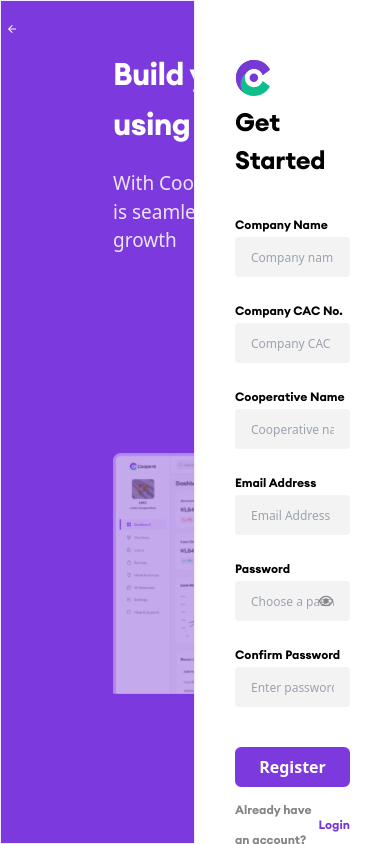
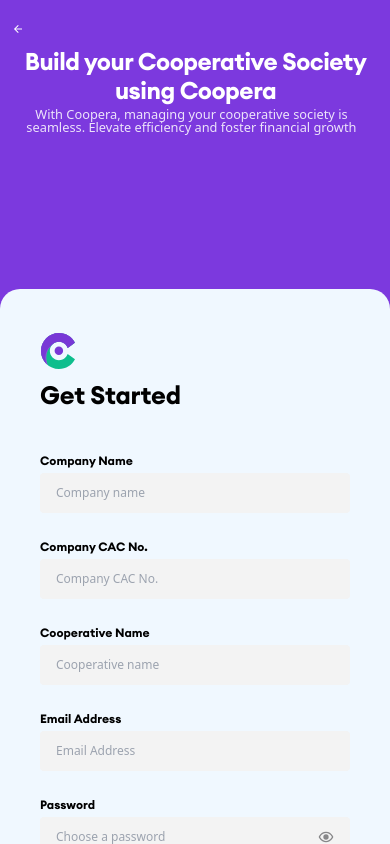
Before and after one commit to CooperaApp/coopera-Frontend, a React (Vite) app: page /registration in a window 390 px wide. Built offline with nearby package versions, Linux system fonts and the light colour scheme.

Commit message:
register and login responsiveness

```diff
--- a/src/pages/authentication/components/Login.jsx
+++ b/src/pages/authentication/components/Login.jsx
@@ -9,6 +9,8 @@
 import * as Yup from "yup";
 import { notifySuccess, notifyError } from "../../../utils/functions/func";
 import { LOGIN_URL } from "../../../utils/api/API_BASE_URL";
+import '../../../styles/reponsiveness/login.css'
+
 
 const Login = () => {
   const navigate = useNavigate();
@@ -66,15 +68,16 @@
 
 
   return (
-    <div className="flex h-screen pt-0 overflow-hidden">
-      <div className="border border-purple-100 w-1/2 bg-[#7C39DE] overflow-hidden">
-        <div className="relative">
+    <div className="flex h-screen pt-0 overflow-hidden" id="log-main-container">
+      <div className="border border-purple-100 w-1/2 bg-[#7C39DE] overflow-hidden" id="log-left-side-container">
+        <div className="relative" id="arrow-relative">
           <img
             src={ArrowBack}
             alt="Arrow Back"
+            id="log-arrow-back"
             style={{
-              maxWidth: "2%",
-              maxHeight: "2%",
+              maxWidth: "3%",
+              maxHeight: "20%",
               position: "absolute",
               top: "3%",
               left: "2%",
@@ -82,17 +85,18 @@
             }}
           />
         </div>
-        <div className="h-40 w-96 mt-12 ml-28 ">
-          <p className="mb-5 authentication-big-font-style">
+        <div className="h-40 w-96 mt-12 ml-28 " id="log-text-box">
+          <p className="mb-5 authentication-big-font-style" id="log-heading-text">
             Build your Cooperative Society using Coopera
           </p>
-          <p className="authentication-small-font-style">
+          <p className="authentication-small-font-style" id="log-subtext">
             With Coopera, managing your cooperative society is seamless. Elevate
             efficiency and foster financial growth
           </p>
         </div>
         <div className="mr-3">
           <img
+           id="log-dashboard-image"
             className="w-96 ml-28 -m-32"
             src={DashboardImage}
             alt="Your Image"
@@ -101,9 +105,9 @@
         </div>
       </div>
 
-      <div className="w-1/2 p-10 pt-1 mt-32">
+      <div className="w-1/2 p-10 pt-1 mt-32" id="log-form">
         <img src={CooperaLogo} alt="Logo" className="h-9 w-9 mb-2 -mt-5" />
-        <h2 className="welcome-back-big-font-style mb-7">Welcome back!</h2>
+        <h2 className="welcome-back-big-font-style mb-7" id="log-welcome-text">Welcome back!</h2>
         <form onSubmit={handleFormSubmit}>
           <div className="mb-5">
             <label className="sub-text-font-style">Email Address</label>
@@ -152,7 +156,7 @@
             )}
             <a
               className="forgotten-password-link"
-              href="/forgot-password"> Forgotten Password?
+              href="/forgot-password" id="log-forgot-password"> Forgotten Password?
             </a>
           </div>
 
--- a/src/pages/authentication/components/RegistrationPage.jsx
+++ b/src/pages/authentication/components/RegistrationPage.jsx
@@ -6,6 +6,7 @@
 import { ToastContainer } from "react-toastify";
 import { notifySuccess, notifyError } from "../../../utils/functions/func.jsx";
 import "react-toastify/dist/ReactToastify.css";
+import '../../../styles/reponsiveness/registeration.css'
 import axios from "axios";
 import { BASE_URL } from "../../../utils/api/API_BASE_URL.jsx";
 import { useNavigate } from "react-router-dom";
@@ -107,11 +108,13 @@
   ];
 
   return (
-    <div className="flex h-screen pt-0 overflow-hidden">
-      <div className="border border-purple-100 w-1/2 bg-[#7C39DE] overflow-hidden">
+    <div className="flex h-screen pt-0 overflow-hidden" id="reg-main-container">
+      <div className="border border-purple-100 w-1/2 bg-[#7C39DE] overflow-hidden" id="reg-left-side-container">
         <img
           src={ArrowBack}
           alt="Arrow Back"
+          id="arrow-back"
+          className="arrow"
           style={{
             maxWidth: "2%",
             maxHeight: "2%",
@@ -121,30 +124,29 @@
             filter: "invert(1)",
           }}
         />
-        <div className="h-40 w-96 mt-12 ml-28 ">
-          <p className="mb-5 authentication-big-font-style">
+        <div className="h-40 w-96 mt-12 ml-28 "  id="text-box">
+          <p className="mb-5 authentication-big-font-style" id="heading-text">
             Build your Cooperative Society using Coopera
           </p>
-          <p className="authentication-small-font-style">
+          <p className="authentication-small-font-style" id="subtext">
             With Coopera, managing your cooperative society is seamless. Elevate
             efficiency and foster financial growth
           </p>
         </div>
-        <div className="mt-3 mr-3 ">
+        <div className="mt-3 mr-3 " id="dashboard-image">
           <img
             className="relative w-96 ml-28"
             src={DashboardImage}
             style={{ height: "705px", width: "489px" }}
           />
-          <div className=""></div>
         </div>
       </div>
 
-      <div className="h-full w-1/2 p-10 pt-20 overflow-y-auto">
+      <div className="h-full w-1/2 p-10 pt-20 overflow-y-auto" id="form">
         <img src={CooperaLogo} alt="Logo" className="h-9 w-9 mb-2 -mt-5" />
         <h2 className="mb-8 get-started-big-font-style">Get Started</h2>
 
-        <form onSubmit={handleFormSubmit} className="">
+        <form onSubmit={handleFormSubmit} className="" id="input-fields">
           {inputConfig.map((input) => (
             <div className="mb-5" key={input.name}>
               <label className="sub-text-font-style">{input.label}</label>
--- /dev/null
+++ b/src/styles/reponsiveness/login.css
@@ -0,0 +1,203 @@
+
+
+@media screen and (max-width: 1280px) {
+
+    #log-main-container {
+        flex-direction: column;
+        background-color: #7C39DE;
+
+    }
+
+    #log-left-side-container {
+        width: 100%;
+        height: 35%;
+        order: -1;
+        border: none;
+
+
+    }
+
+    #log-form{
+        margin-top: 1rem;
+        background-color: #ffffff;
+        height: 70%;
+        width: 80%;
+        border-radius: 20px 20px 0 0;
+        margin-left: 10%;
+        overflow-x: scroll;
+
+    }
+
+    #log-dashboard-image{
+        margin-top: 1rem;
+        width: 1000px;
+        margin-left: 5rem;
+        display: none;
+    }
+
+    .authentication-big-font-style {
+        font-size: 1.2rem;
+    }
+
+    .authentication-small-font-style {
+        font-size: 0.8rem;
+    }
+
+    .get-started-big-font-style {
+        font-size: 1.2rem;
+    }
+
+    #log-input-fields {
+        width: 100%;
+    }
+
+    .w-96 {
+        width: 100%;
+    }
+
+    #log-text-box{
+        margin-top: 8%;
+        margin-left: 0;
+        padding: 3rem;
+        width: auto;
+        height: 85%;
+        line-height: 1.2;
+
+
+
+    }
+
+    #log-heading-text{
+        width: auto;
+        font-size: 4.5rem;
+        line-height: 1.2;
+        text-align: center;
+        position: absolute;
+        transform: translateX(-2%);
+    }
+
+    #log-subtext{
+        width: auto;
+        font-size: 1.5rem;
+        line-height: 1;
+        margin-top: 12.8rem;
+        text-align: center;
+        transform: translateX(-1%);
+
+    }
+
+    #arrow-back{
+        margin-left: 0.4rem;
+    }
+
+
+}
+
+
+
+@media screen and (max-width: 767px) {
+    #log-main-container {
+        flex-direction: column;
+        background-color: #7C39DE;
+    }
+
+    #log-left-side-container {
+        width: 100%;
+        height: 35%;
+        order: -1;
+        border: none;
+
+    }
+
+    #log-form {
+        padding-top: 4rem;
+        width: auto;
+        border-radius: 20px 20px 0 0;
+        background-color: aliceblue;
+        margin-top: 1rem;
+        margin-left: 0;
+        overflow-y: scroll;
+
+    }
+
+    #log-dashboard-image {
+        display: none;
+    }
+
+    .authentication-big-font-style {
+        font-size: 1.2rem;
+    }
+
+    .authentication-small-font-style {
+        font-size: 0.8rem;
+    }
+
+    .get-started-big-font-style {
+        font-size: 1.2rem;
+    }
+
+    #log-input-fields {
+        width: 100%;
+        border: solid 2pt red;
+    }
+
+    .w-96 {
+        width: 100%;
+    }
+
+    #log-text-box{
+        margin-top: 8%;
+        margin-left: 0;
+        padding: 1rem;
+        width: auto;
+        height: 85%;
+        line-height: 1.2;
+
+
+
+    }
+
+    #log-welcome-text{
+        font-size: large;
+    }
+
+    #log-forgot-password{
+        font-size: x-small;
+        margin-left: 6rem;
+
+    }
+
+    #log-heading-text{
+        width: auto;
+        font-size: 1.5rem;
+        line-height: 1.2;
+        text-align: center;
+        position: absolute;
+        transform: translateX(-2%);
+    }
+
+    #log-subtext{
+        width: auto;
+        font-size: 0.8rem;
+        line-height: 1;
+        margin-top: 3.8rem;
+        text-align: center;
+        transform: translateX(-1%);
+
+    }
+
+    #log-arrow-back{
+        margin-left: 0.4rem;
+        margin-top: 2rem;
+        height: 80%;
+        width: 80%;
+
+    }
+
+    #arrow-relative{
+        height: 5rem;
+
+    }
+
+
+}
--- /dev/null
+++ b/src/styles/reponsiveness/registeration.css
@@ -0,0 +1,181 @@
+
+
+@media screen and (max-width: 1280px) {
+
+    #reg-main-container {
+        flex-direction: column;
+        background-color: #7C39DE;
+
+    }
+
+    #reg-left-side-container {
+        width: 100%;
+        height: 35%;
+        order: -1;
+        border: none;
+
+
+    }
+
+    #form{
+        margin-top: 1rem;
+        background-color: #ffffff;
+        height: 70%;
+        width: 80%;
+        border-radius: 20px 20px 0 0;
+        margin-left: 10%;
+
+    }
+
+    #dashboard-image{
+        margin-top: 1rem;
+        width: 1000px;
+        margin-left: 5rem;
+        display: none;
+    }
+
+    .authentication-big-font-style {
+        font-size: 1.2rem;
+    }
+
+    .authentication-small-font-style {
+        font-size: 0.8rem;
+    }
+
+    .get-started-big-font-style {
+        font-size: 1.2rem;
+    }
+
+    #input-fields {
+        width: 100%;
+    }
+
+    .w-96 {
+        width: 100%;
+    }
+
+    #text-box{
+        margin-top: 8%;
+        margin-left: 0;
+        padding: 3rem;
+        width: auto;
+        height: 85%;
+        line-height: 1.2;
+
+
+
+    }
+
+    #heading-text{
+        width: auto;
+        font-size: 4.5rem;
+        line-height: 1.2;
+        text-align: center;
+        position: absolute;
+        transform: translateX(-2%);
+    }
+
+    #subtext{
+        width: auto;
+        font-size: 1.5rem;
+        line-height: 1;
+        margin-top: 12.8rem;
+        text-align: center;
+        transform: translateX(-1%);
+
+    }
+
+    #arrow-back{
+        margin-left: 0.4rem;
+    }
+
+
+}
+
+
+
+@media screen and (max-width: 767px) {
+    #reg-main-container {
+        flex-direction: column;
+        background-color: #7C39DE;
+    }
+
+    #reg-left-side-container {
+        width: 100%;
+        height: 35%;
+        order: -1;
+        border: none;
+
+    }
+
+    #form {
+        padding-top: 4rem;
+        width: auto;
+        border-radius: 20px 20px 0 0;
+        background-color: aliceblue;
+        margin-top: 1rem;
+        margin-left: 0;
+
+    }
+
+    #dashboard-image {
+        display: none;
+    }
+
+    .authentication-big-font-style {
+        font-size: 1.2rem;
+    }
+
+    .authentication-small-font-style {
+        font-size: 0.8rem;
+    }
+
+    .get-started-big-font-style {
+        font-size: 1.2rem;
+    }
+
+    #input-fields {
+        width: 100%;
+    }
+
+    .w-96 {
+        width: 100%;
+    }
+
+    #text-box{
+        margin-top: 8%;
+        margin-left: 0;
+        padding: 1rem;
+        width: auto;
+        height: 85%;
+        line-height: 1.2;
+
+
+
+    }
+
+    #heading-text{
+        width: auto;
+        font-size: 1.5rem;
+        line-height: 1.2;
+        text-align: center;
+        position: absolute;
+        transform: translateX(-2%);
+    }
+
+    #subtext{
+        width: auto;
+        font-size: 0.8rem;
+        line-height: 1;
+        margin-top: 3.8rem;
+        text-align: center;
+        transform: translateX(-1%);
+
+    }
+
+    #arrow-back{
+        margin-left: 0.4rem;
+    }
+
+
+}
```
Also changed, not shown: src/pages/body/Settings.jsx (line endings or trailing spaces).
